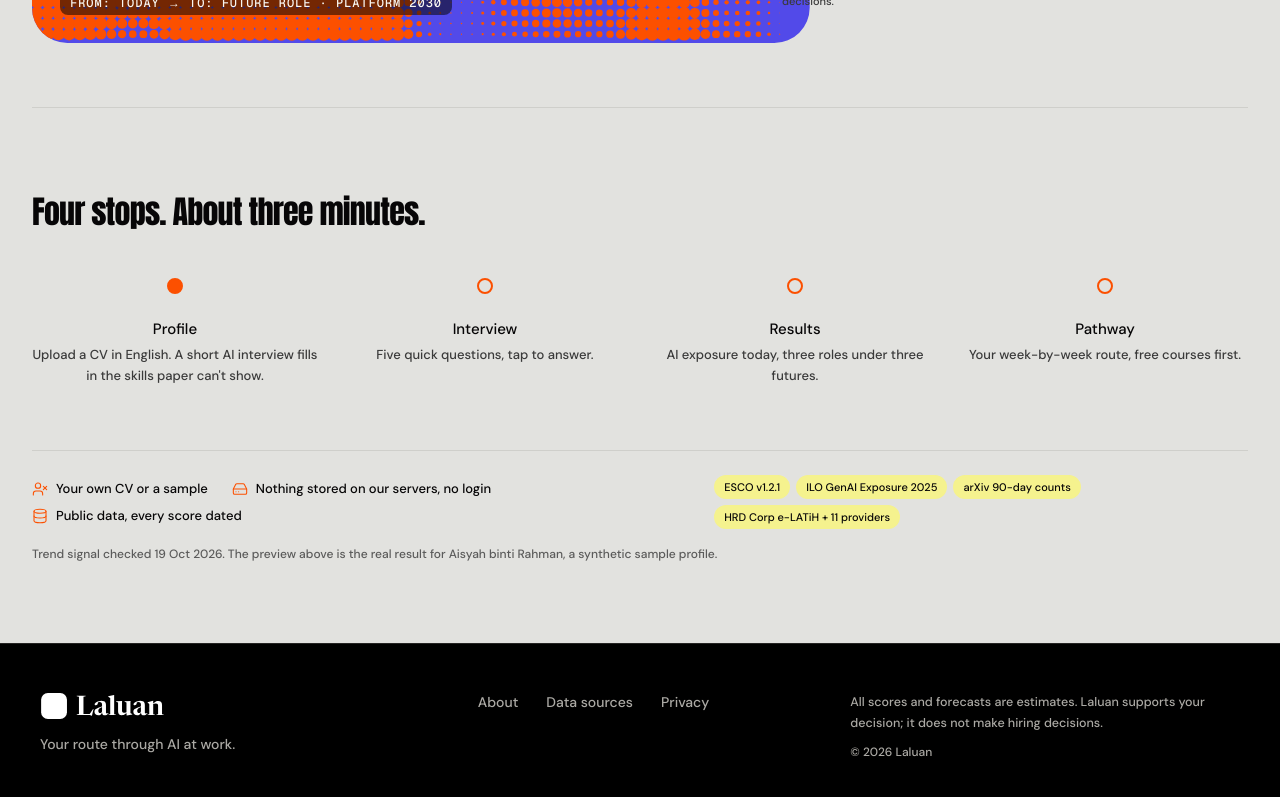
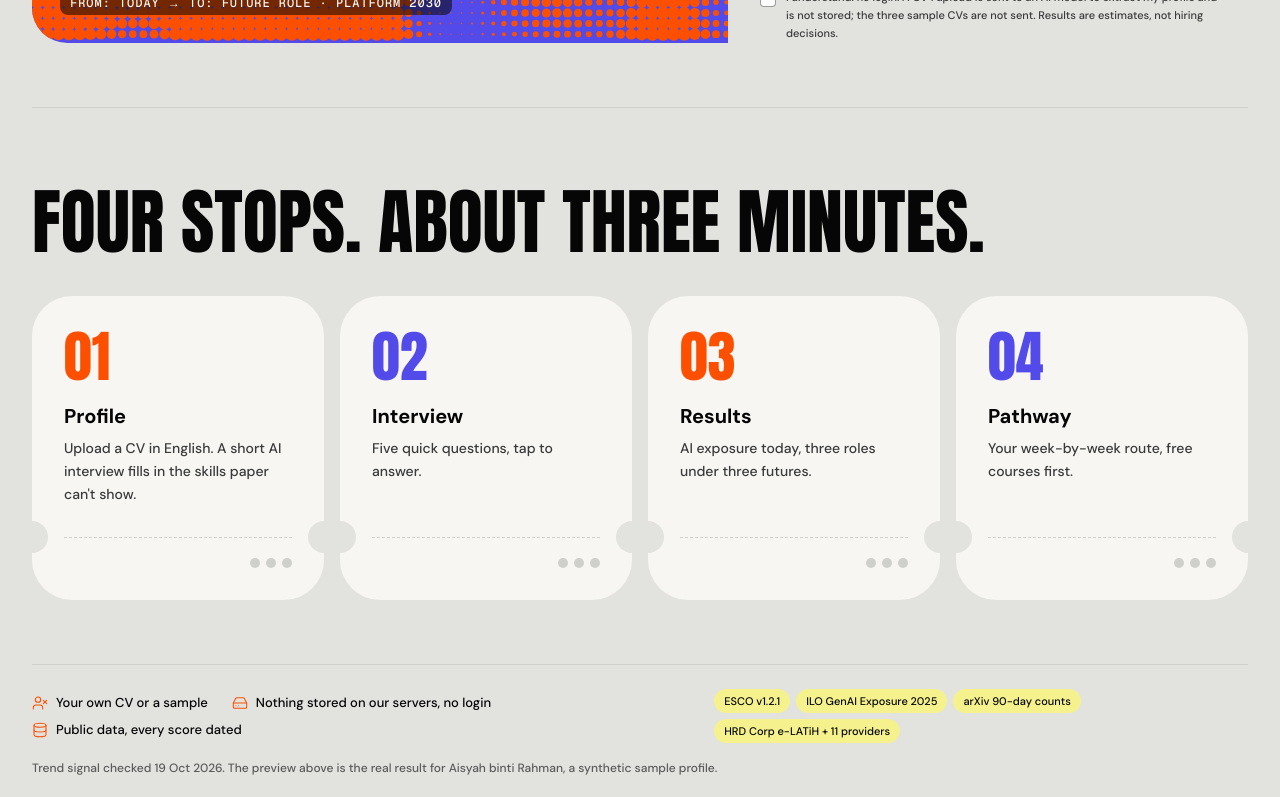
Before and after one commit to Jie-coder/hoo-lee-sheet-sdc2026, a Next.js app: page / in a window 1280 px wide. Shown: the part 787-1584 px from the top of the page. Built offline with nearby package versions, Linux system fonts and the light colour scheme.

Commit message:
Landing: notch stub on pumice, ticket-stub step cards

```diff
--- a/src/components/landing-view.tsx
+++ b/src/components/landing-view.tsx
@@ -8,7 +8,7 @@ import { useRef } from "react";
 import { motion, useReducedMotion } from "framer-motion";
 import { ArrowRight, Check, Database, HardDrive, UserX } from "lucide-react";
 import { LandingHeroCanvas } from "@/components/landing-hero-canvas";
-import { EASE_OUT, Reveal, RouteLine, Stagger, StaggerItem } from "@/components/motion";
+import { EASE_OUT, Reveal, Stagger, StaggerItem } from "@/components/motion";
 import { formatDayMonthYear } from "@/lib/display";
 import { useFlow } from "@/context/flow-context";
 import { useT, type MessageKey } from "@/lib/i18n";
@@ -94,7 +94,7 @@ export function LandingView({ preview }: { preview: LandingPreview }) {
 
           <motion.div
             {...rise(0.24)}
-            className="mt-6 xl:absolute xl:right-8 xl:bottom-8 xl:z-20 xl:mt-0 xl:w-[460px]"
+            className="mt-6 xl:absolute xl:right-0 xl:bottom-0 xl:z-20 xl:mt-0 xl:w-[520px] xl:rounded-tl-[40px] xl:bg-paper xl:pt-8 xl:pl-8"
           >
             <p className="text-[17px] leading-[1.45] text-balance xl:text-[19px]">{t("landing.lede")}</p>
             <div className="mt-5 flex flex-wrap gap-3">
@@ -133,31 +133,32 @@ export function LandingView({ preview }: { preview: LandingPreview }) {
       {/* The four stops, drawn as one line */}
       <section id="about" className="border-t border-line py-16 md:py-20">
         <Reveal>
-          <h2 className="font-serif text-[28px] font-medium tracking-tight md:text-[32px]">{t("landing.stopsTitle")}</h2>
+          <h2 className="font-serif text-[44px] leading-[0.95] uppercase md:text-[72px]">{t("landing.stopsTitle")}</h2>
         </Reveal>
-        <div className="relative mt-10">
-          <RouteLine
-            d="M 0 1 H 1000"
-            viewBox="0 0 1000 2"
-            preserveAspectRatio="none"
-            strokeWidth={2}
-            duration={1.4}
-            className="absolute top-[7px] right-[12.5%] left-[12.5%] hidden h-[2px] w-[75%] md:block"
-          />
-          <Stagger className="grid grid-cols-1 gap-8 sm:grid-cols-2 md:grid-cols-4 md:gap-6" delay={0.3} gap={0.18}>
-            {STOPS.map((stop, index) => (
-              <StaggerItem key={stop.titleKey} className="relative flex gap-4 md:flex-col md:items-center md:text-center">
-                <span
-                  className={`mt-0.5 flex size-4 shrink-0 items-center justify-center rounded-full border-2 bg-paper ${index === 0 ? "border-sage bg-sage" : "border-sage"}`}
-                />
-                <div className="md:mt-2">
-                  <p className="text-[15px] font-medium">{t(stop.titleKey)}</p>
-                  <p className="mt-1 text-[13px] leading-relaxed text-grey">{t(stop.bodyKey)}</p>
+        <Stagger className="mt-10 grid grid-cols-1 gap-4 sm:grid-cols-2 xl:grid-cols-4" delay={0.3} gap={0.18}>
+          {STOPS.map((stop, index) => (
+            <StaggerItem
+              key={stop.titleKey}
+              className="relative flex min-h-[260px] flex-col overflow-hidden rounded-[40px] bg-card p-7 md:p-8"
+            >
+              <p className={`font-serif text-[56px] leading-none ${index % 2 === 1 ? "text-[#524ae9]" : "text-sage"}`}>
+                {String(index + 1).padStart(2, "0")}
+              </p>
+              <p className="mt-5 text-[20px] leading-tight font-bold">{t(stop.titleKey)}</p>
+              <p className="mt-2 text-[14px] leading-relaxed text-grey">{t(stop.bodyKey)}</p>
+              <div aria-hidden className="relative mt-auto pt-8">
+                <span className="absolute top-8 -left-11 size-8 -translate-y-1/2 rounded-full bg-paper md:-left-12" />
+                <span className="absolute top-8 -right-11 size-8 -translate-y-1/2 rounded-full bg-paper md:-right-12" />
+                <div className="border-t-[1.5px] border-dashed border-line" />
+                <div className="mt-5 flex justify-end gap-1.5">
+                  <i className="size-2.5 rounded-full bg-line" />
+                  <i className="size-2.5 rounded-full bg-line" />
+                  <i className="size-2.5 rounded-full bg-line" />
                 </div>
-              </StaggerItem>
-            ))}
-          </Stagger>
-        </div>
+              </div>
+            </StaggerItem>
+          ))}
+        </Stagger>
 
         <div id="privacy">
           <Reveal delay={0.1} className="mt-16 flex flex-col gap-5 border-t border-line pt-6 md:flex-row md:items-center md:justify-between">
```
